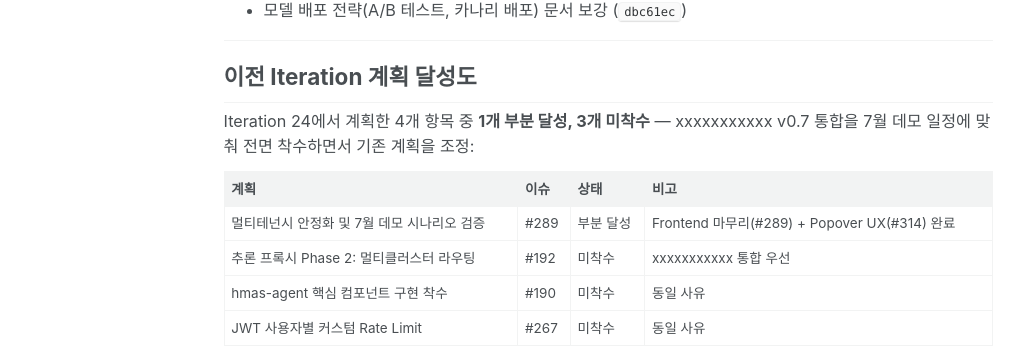
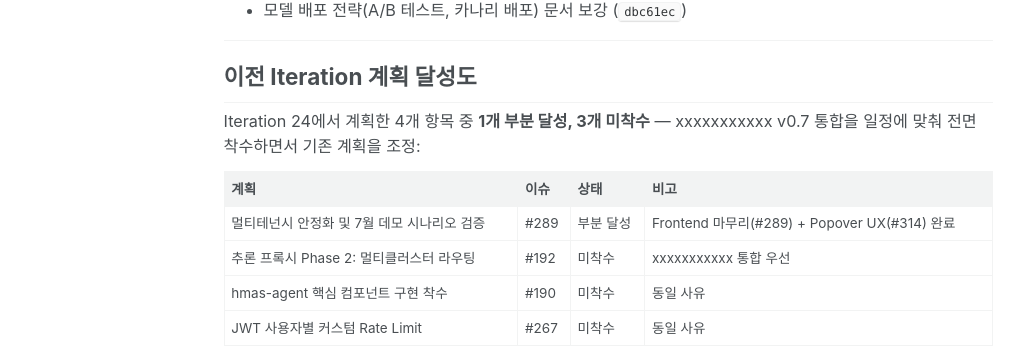
Before and after one commit to parameterfreak/parameterfreak.github.io, a Jekyll site: the page built from _posts/2026-06-07-h-mas-weekly-release-notes.md, in a window 1280 px wide and 900 px high, scrolled down 5813 px. Shown: the part 149-497 px from the top of the window, without its empty margins (58-1082 px from the left). Built offline with Jekyll 4.4.1, drawn with Linux system fonts in a browser that asks for light colours; a script that is not in the unit is left out.

Commit message:
Remove specific date reference from Iteration 24 plan description

```diff
--- a/_posts/2026-06-07-h-mas-weekly-release-notes.md
+++ b/_posts/2026-06-07-h-mas-weekly-release-notes.md
@@ -243,7 +243,7 @@ tags:
 
 ## 이전 Iteration 계획 달성도
 
-Iteration 24에서 계획한 4개 항목 중 **1개 부분 달성, 3개 미착수** — xxxxxxxxxxx v0.7 통합을 7월 데모 일정에 맞춰 전면 착수하면서 기존 계획을 조정:
+Iteration 24에서 계획한 4개 항목 중 **1개 부분 달성, 3개 미착수** — xxxxxxxxxxx v0.7 통합을 일정에 맞춰 전면 착수하면서 기존 계획을 조정:
 
 | 계획 | 이슈 | 상태 | 비고 |
 |------|------|------|------|
```
